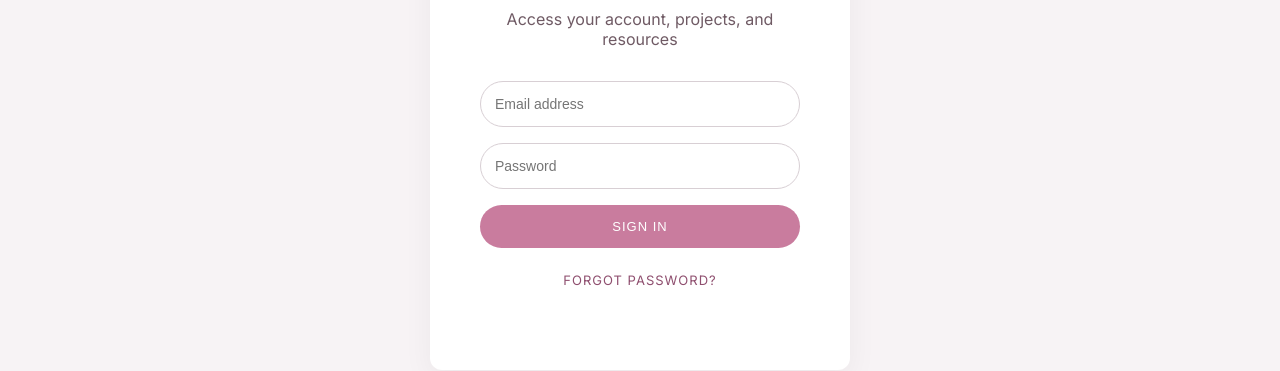
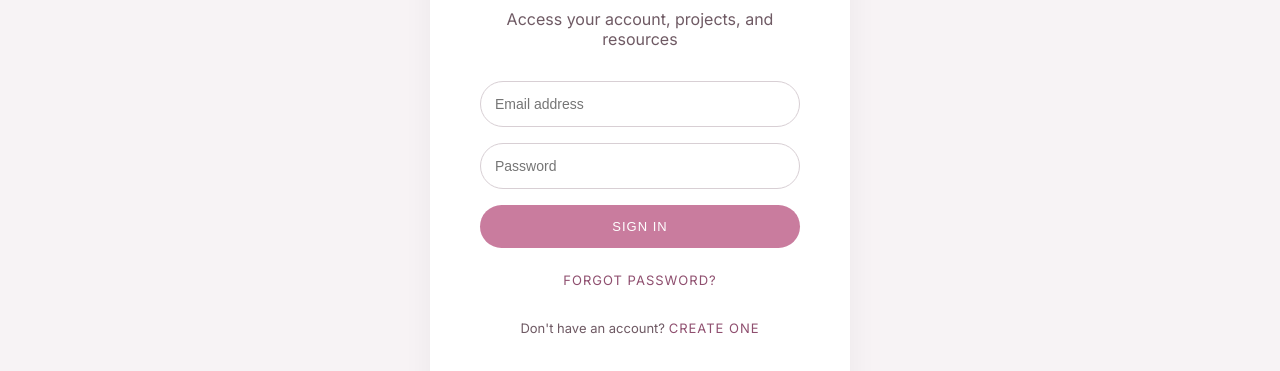
Before and after one commit to ReQuestHer/requesther, a plain HTML site: page ReQuestHer/portal.html in a window 1280 px wide. Shown: the part 305-676 px from the top of the page. Drawn offline with nearby package versions, Linux system fonts and the light colour scheme.

Commit message:
Update portal.html

```diff
--- a/ReQuestHer/portal.html
+++ b/ReQuestHer/portal.html
@@ -119,7 +119,9 @@
     </form>
 
     <div class="portal-footer">
-      <p><a href="#">Forgot password?</a></p>
+  <p><a href="#">Forgot password?</a></p>
+  <p style="margin-top: 12px;">Don't have an account? <a href="signup.html">Create one</a></p>
+</div>
     </div>
   </section>
 
```
